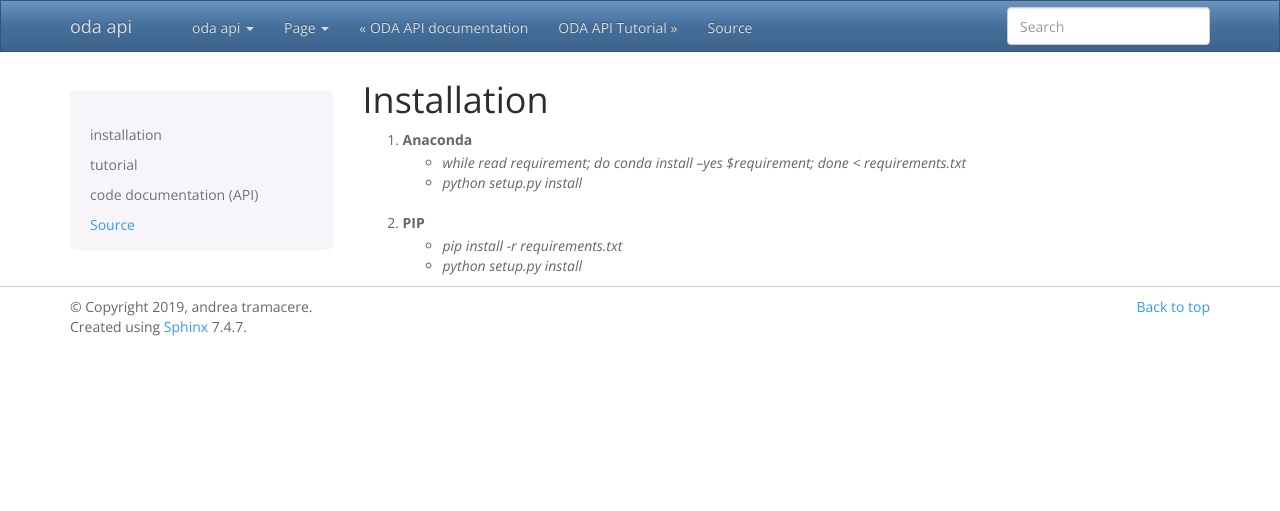
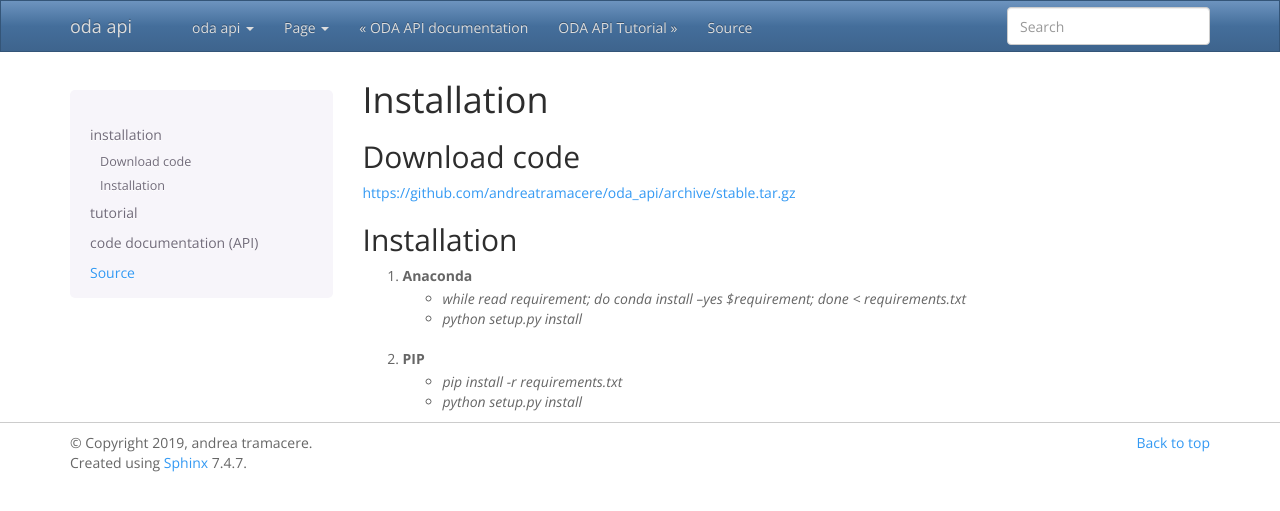
Before and after one commit to oda-hub/oda_api, a Sphinx documentation site: the page built from doc/source/install.rst, in a window 1280 px wide. Shown: the top 511 px of the page. Built offline with Sphinx 7.4.7, drawn with Linux system fonts in a browser that asks for light colours.

Commit message:
update doc

```diff
--- a/doc/source/install.rst
+++ b/doc/source/install.rst
@@ -1,5 +1,12 @@
 Installation
--------------------
+============
+
+Download code
+~~~~~~~~~~~~~~~~~~~~~~~~~~~~~~
+https://github.com/andreatramacere/oda_api/archive/stable.tar.gz
+
+Installation
+~~~~~~~~~~~~~~~~~~~~~~~~~~~~~~
 1) Anaconda
     * `while read requirement; do conda install --yes $requirement; done < requirements.txt`
     * `python setup.py install`
```
Also changed, not shown: README.md (+1 -1 lines).
